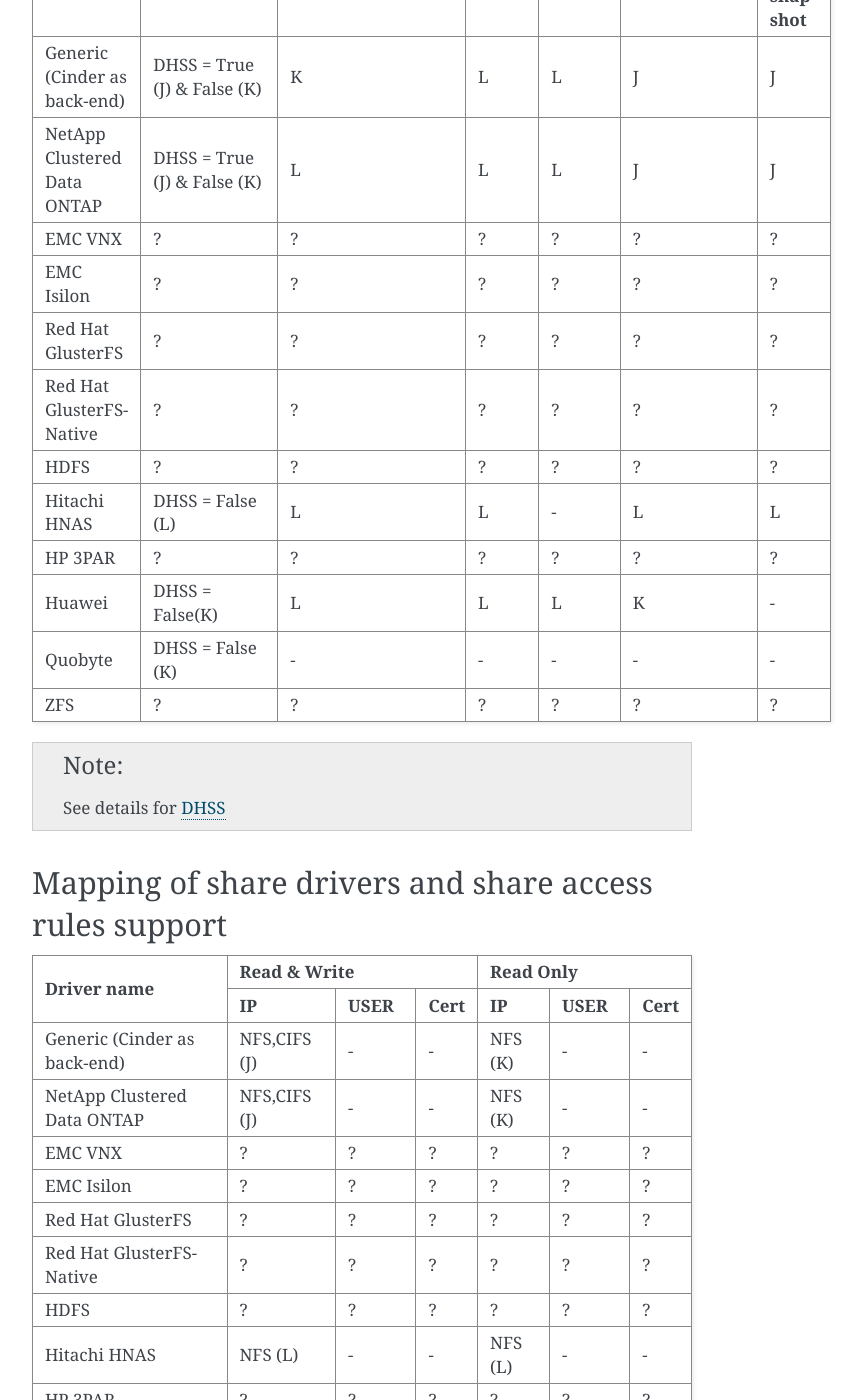
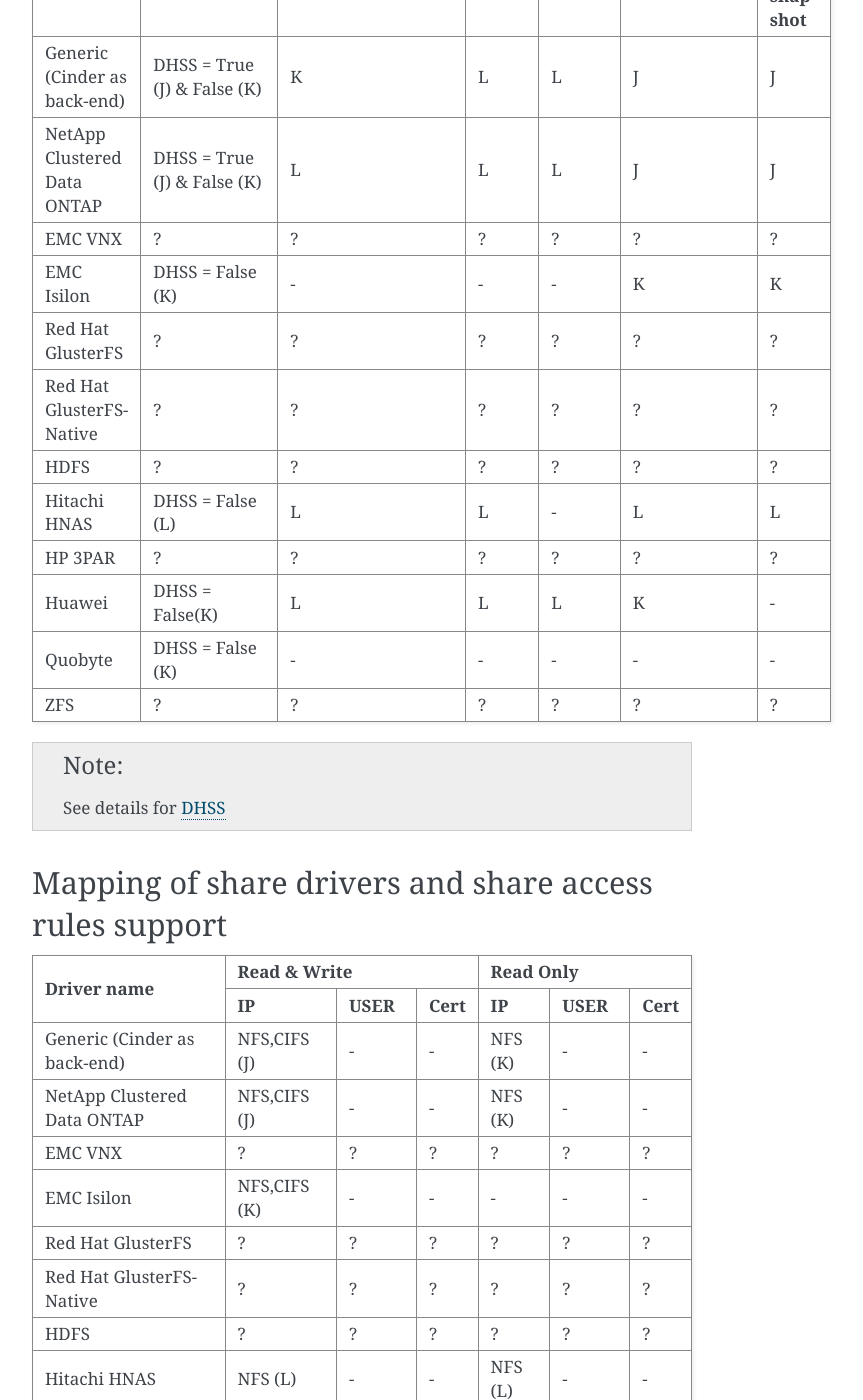
Before and after one commit to openstack/manila, a Sphinx documentation site: the page built from doc/source/devref/share_back_ends_feature_support_mapping.rst, in a window 1280 px wide and 1400 px high, scrolled down 559 px. Shown: the whole window, without its empty margins (388-1251 px from the left). Built offline with Sphinx 7.4.7, drawn with Linux system fonts in a browser that asks for light colours; formulas are drawn with MathJax 3; pages that are not in the unit, such as notebooks, are missing from menus; the version number is read from the project's files by our own code.

Commit message:
EMC Isilon Manila Driver Feature Support
Updated share_back_ends_feature_suport_mapping.rst
with the features that the EMC Isilon driver currently supports.

Change-Id: I8dd0966324d4a901eea1725e30bb5f7e1c30eb44

```diff
--- a/doc/source/devref/share_back_ends_feature_support_mapping.rst
+++ b/doc/source/devref/share_back_ends_feature_support_mapping.rst
@@ -39,7 +39,7 @@
 +----------------------------------------+-----------------------------+-----------------------+--------------+--------------+------------------------+----------------------------+
 |                 EMC VNX                |               ?             |           ?           |       ?      |       ?      |            ?           |              ?             |
 +----------------------------------------+-----------------------------+-----------------------+--------------+--------------+------------------------+----------------------------+
-|               EMC Isilon               |               ?             |           ?           |       ?      |       ?      |            ?           |              ?             |
+|               EMC Isilon               |      DHSS = False (K)       |          \-           |      \-      |      \-      |            K           |              K             |
 +----------------------------------------+-----------------------------+-----------------------+--------------+--------------+------------------------+----------------------------+
 |            Red Hat GlusterFS           |               ?             |           ?           |       ?      |       ?      |            ?           |              ?             |
 +----------------------------------------+-----------------------------+-----------------------+--------------+--------------+------------------------+----------------------------+
@@ -76,7 +76,7 @@
 +----------------------------------------+--------------+------------+------------+--------------+------------+------------+
 |                 EMC VNX                |       ?      |      ?     |      ?     |       ?      |      ?     |      ?     |
 +----------------------------------------+--------------+------------+------------+--------------+------------+------------+
-|               EMC Isilon               |       ?      |      ?     |      ?     |       ?      |      ?     |      ?     |
+|               EMC Isilon               | NFS,CIFS (K) |     \-     |     \-     |      \-      |     \-     |     \-     |
 +----------------------------------------+--------------+------------+------------+--------------+------------+------------+
 |            Red Hat GlusterFS           |       ?      |      ?     |      ?     |       ?      |      ?     |      ?     |
 +----------------------------------------+--------------+------------+------------+--------------+------------+------------+
@@ -107,7 +107,7 @@
 +----------------------------------------+------------------+-----------------+------------------+
 |                 EMC VNX                |         ?        |         ?       |         ?        |
 +----------------------------------------+------------------+-----------------+------------------+
-|               EMC Isilon               |         ?        |         ?       |         ?        |
+|               EMC Isilon               |        \-        |        \-       |        \-        |
 +----------------------------------------+------------------+-----------------+------------------+
 |            Red Hat GlusterFS           |         ?        |         ?       |         ?        |
 +----------------------------------------+------------------+-----------------+------------------+
```
